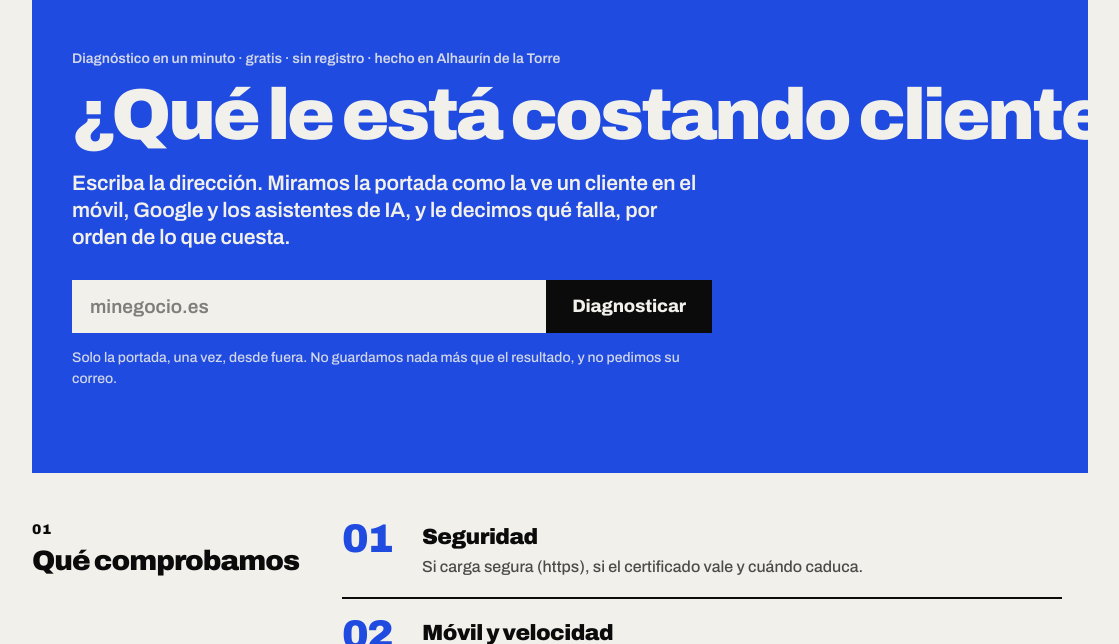
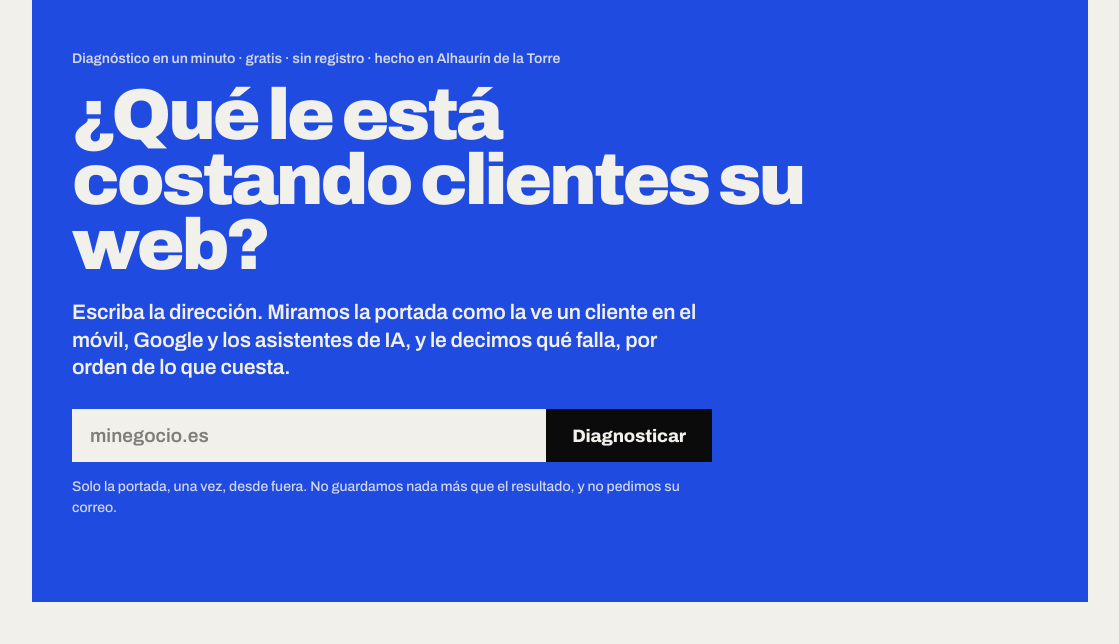
Before and after one commit to EmbalaLab/sitecheck, a FastAPI app: page / in a window 1560 px wide; the page is wider, and only the part inside the window is pictured. Shown: the part 67-711 px from the top of that part, without its empty margins (220-1339 px from the left). Run offline with FastAPI, Linux system fonts and the light colour scheme; some libraries are stand-ins or nearby versions.

Commit message:
Home headline wraps again
Co-Authored-By: Claude Fable 5.1 <noreply@anthropic.com>

```diff
--- a/static/app.css
+++ b/static/app.css
@@ -198,7 +198,7 @@ details.more summary:hover{color:var(--c)}
 
 /* ---------------------------------------------------------------- home --- */
 .home .hero{grid-template-columns:minmax(0,1fr);padding:48px 40px 44px}
-.home h1{font-size:72px;max-width:760px}
+.home h1{font-size:clamp(36px,6.5vw,72px);max-width:760px;white-space:normal;overflow-wrap:normal}
 .home .lead{font-size:21px;font-weight:600;line-height:1.3;margin:0 0 28px;max-width:640px;letter-spacing:-.01em}
 form.audit{display:flex;gap:0;flex-wrap:wrap;max-width:640px}
 form.audit input[type=text]{flex:1 1 280px;font:600 19px/1 var(--font);padding:16px 18px;border:0;background:var(--paper);color:var(--ink)}
```
